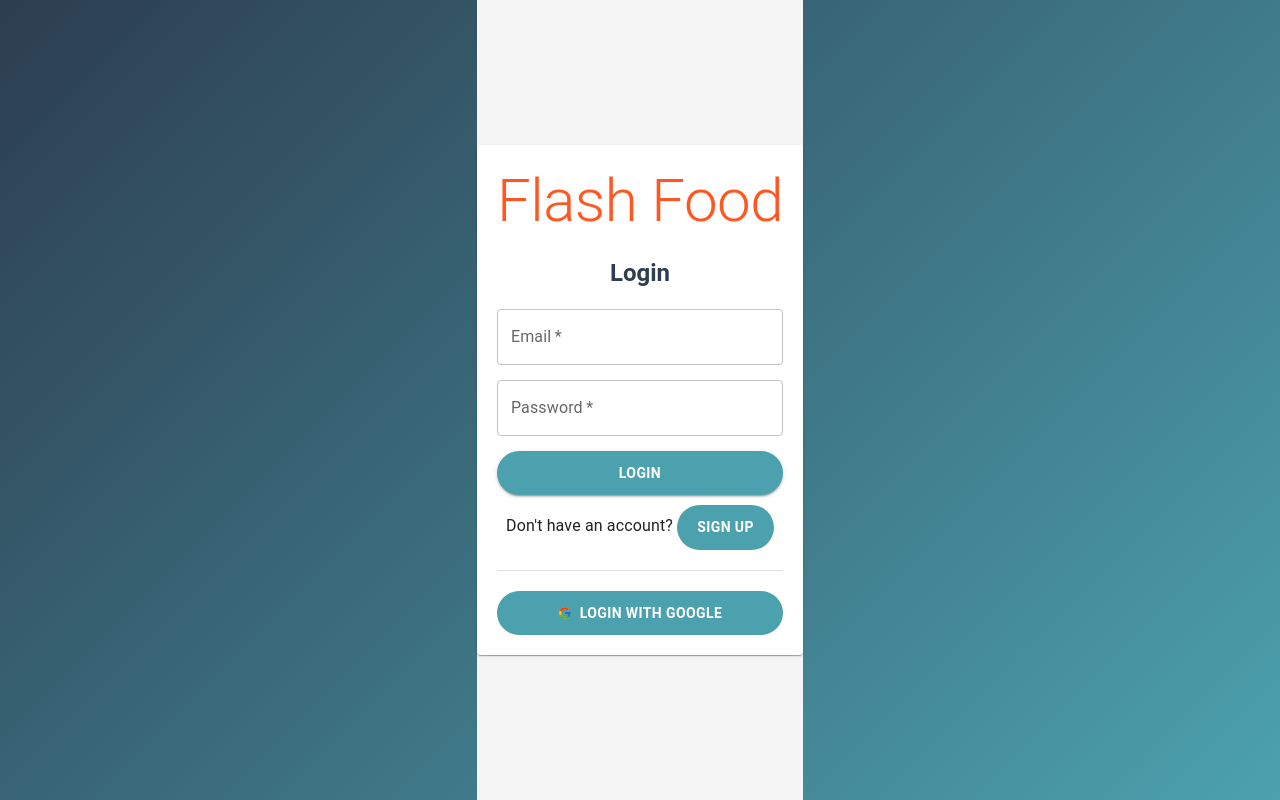
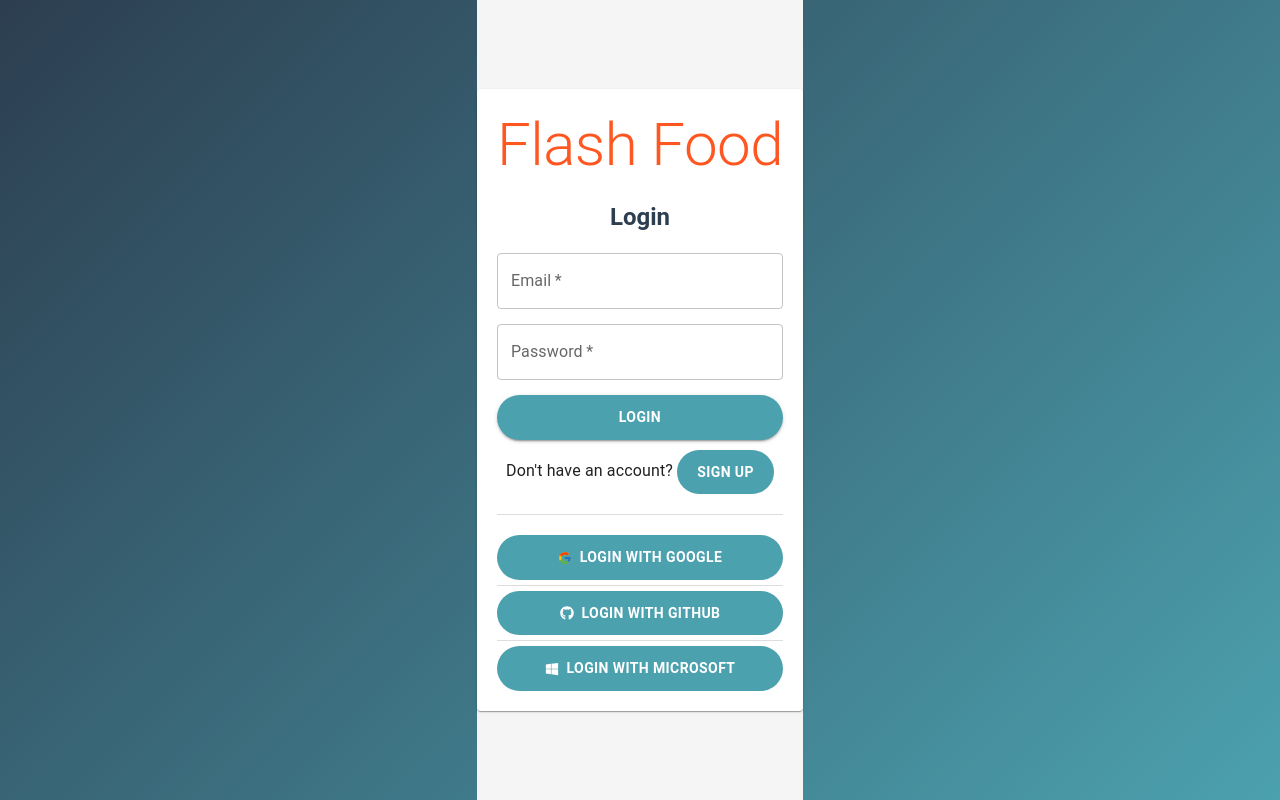
Before and after one commit to DavidSolorza/FlashFood, a React (Create React App) app: page / in a window 1280 px wide. Built offline with nearby package versions, Linux system fonts and the light colour scheme.

Commit message:
Microsoft login complete

```diff
--- a/src/components/login.js
+++ b/src/components/login.js
@@ -1,6 +1,6 @@
 import "../styles/login.css"; // Import your CSS file here
 import React, { useState } from "react";
-import { auth, provider } from "../firebase";
+import { auth, providerGoogle, providerGithub, microsoftProvider } from "../firebase";
 import {
     signInWithEmailAndPassword,
     createUserWithEmailAndPassword,
@@ -8,6 +8,8 @@
 } from "firebase/auth";
 import { TextField, Button, Card, Typography } from "@mui/material";
 import { FcGoogle } from 'react-icons/fc';
+import { FaGithub } from 'react-icons/fa';
+import { FaWindows } from 'react-icons/fa';
 
 
 function Login() {
@@ -40,13 +42,35 @@
     };
 
     const handleGoogleLogin = () => {
-        signInWithPopup(auth, provider)
+        signInWithPopup(auth, providerGoogle)
             .then((result) => {
                 alert("Google login successful!");
                 console.log(result.user);
             })
             .catch((error) => {
                 alert("Error with Google: " + error.message);
+            });
+    };
+
+    const handleGithubLogin = () => {
+        signInWithPopup(auth, providerGithub)
+            .then((result) => {
+                alert("Github login successful!");
+                console.log(result.user);
+            })
+            .catch((error) => {
+                alert("Error with Github: " + error.message);
+            });
+    };
+
+    const handleMicrosoftLogin = () => {
+        signInWithPopup(auth, microsoftProvider)
+            .then((result) => {
+                alert("Microsoft login successful!");
+                console.log(result.user);
+            })
+            .catch((error) => {
+                alert("Error with Microsoft: " + error.message);
             });
     };
 
@@ -95,6 +119,14 @@
                 <Button onClick={handleGoogleLogin} variant="outlined" color="secondary" fullWidth>
                     <FcGoogle style={{ marginRight: "8px" }} /> Login with Google
                 </Button>
+                <hr style={{ margin: "5px 0" }} />
+                <Button onClick={handleGithubLogin} variant="outlined" color="secondary" fullWidth>
+                    <FaGithub style={{ marginRight: "8px" }} /> Login with Github
+                </Button>
+                <hr style={{ margin: "5px 0" }} />
+                <Button onClick={handleMicrosoftLogin} variant="outlined" color="secondary" fullWidth>
+                    <FaWindows style={{ marginRight: "8px" }} /> Login with Microsoft
+                </Button>
             </Card>
         </div>
     );
--- a/src/firebase.js
+++ b/src/firebase.js
@@ -1,6 +1,6 @@
 // src/firebase.js
 import { initializeApp } from "firebase/app";
-import { getAuth, GoogleAuthProvider } from "firebase/auth";
+import { getAuth, GoogleAuthProvider, GithubAuthProvider, OAuthProvider } from "firebase/auth";
 
 const firebaseConfig = {
     apiKey: "AIzaSyB1xFPIAq7VnOQcdKIzJxz86Gd82dwXtO0",
@@ -13,6 +13,8 @@
 
 const app = initializeApp(firebaseConfig);
 const auth = getAuth(app);
-const provider = new GoogleAuthProvider();
+const providerGoogle = new GoogleAuthProvider();
+const providerGithub = new GithubAuthProvider();
+const microsoftProvider = new OAuthProvider("microsoft.com");
 
-export { auth, provider };
+export { auth, providerGoogle, providerGithub, microsoftProvider };
```
